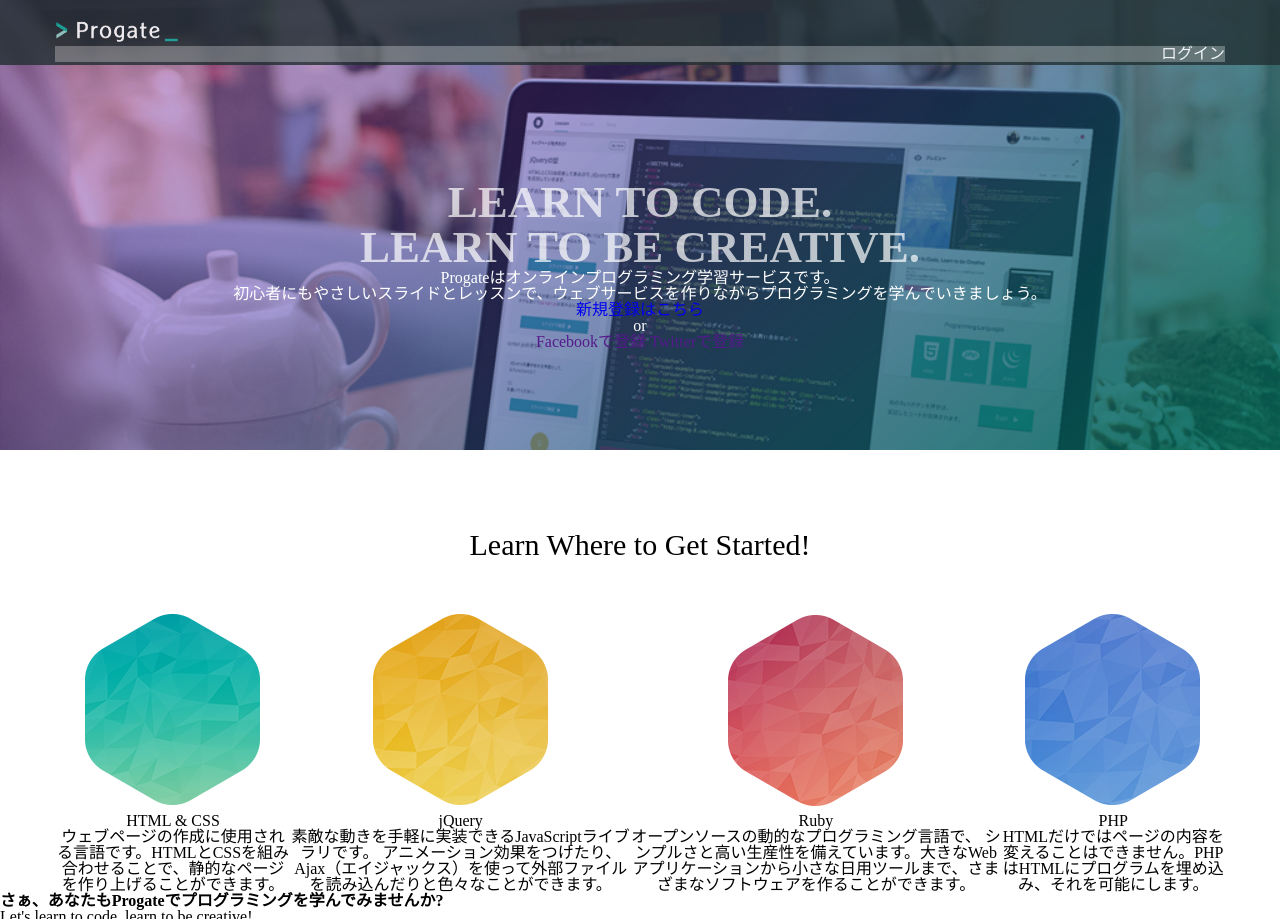
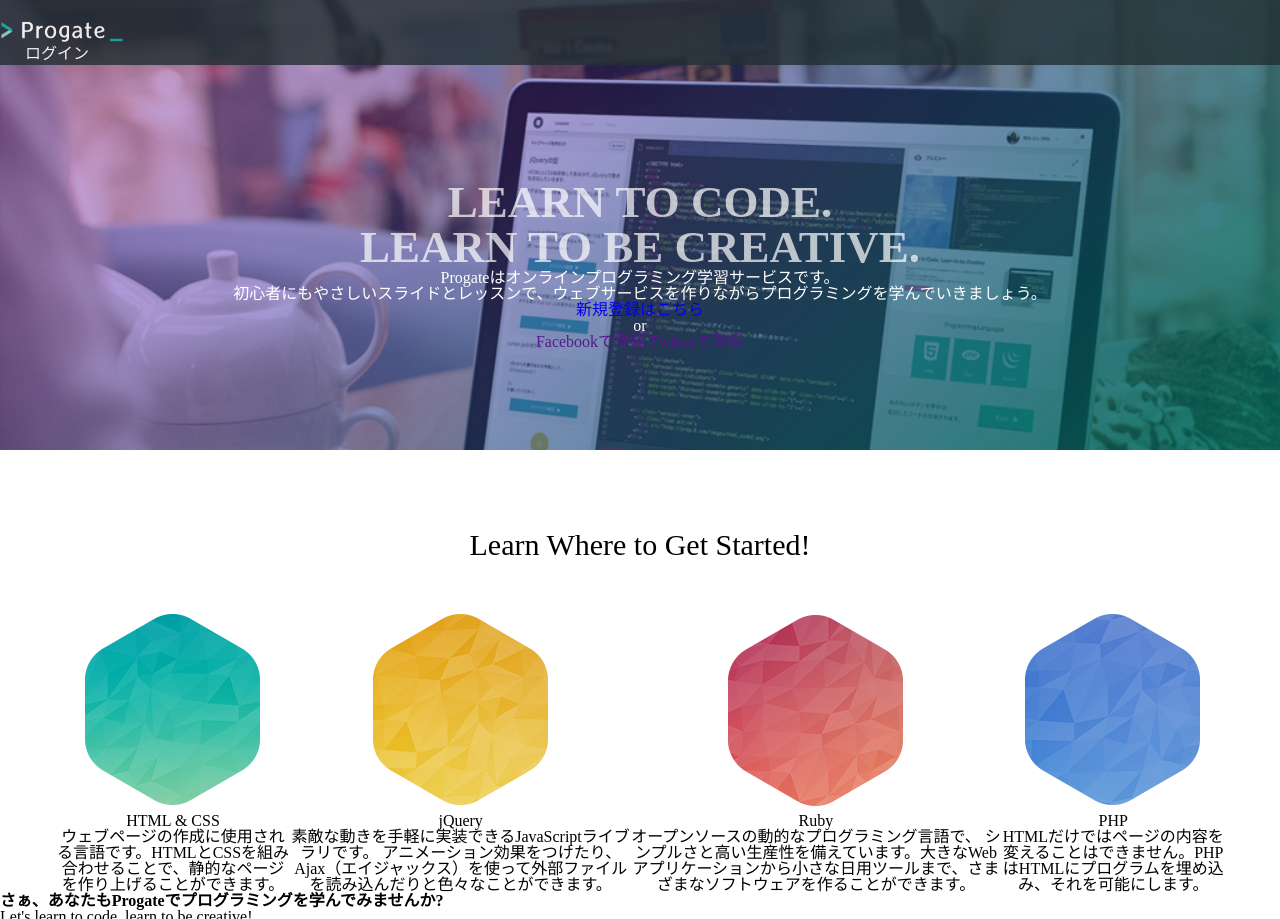
Before and after one commit to arsh-0103/araitest, a plain HTML site: page index.html in a window 1280 px wide. Shown: the top 919 px of the page. Drawn offline with Linux system fonts and the light colour scheme.

Commit message:
fix:header調整しようとして失敗

```diff
--- a/index.html
+++ b/index.html
@@ -9,13 +9,12 @@
 </head>
 <body>
   <header>
-    <div class="container">
-      <div class="logo-mark">
+    <div class class="h-container">
+      <div class="head logo-mark">
         <img class="header-logo" src="img-box/prog-8-header-logo.png">
       </div>
-        <div class="login-btn">
+      <div class="head login-btn">
           <a href="#">ログイン</a>
-        </div>
       </div>
     </div>
  </header>
--- a/style.css
+++ b/style.css
@@ -33,14 +33,10 @@
     z-index: 1000;
   }
 
-.login-btn {
-  display: flex;
-  justify-content: flex-end;
-  background-color: rgba(255, 255, 255, 0.3);
-  transition: all 0.5s;
-}
+
 
 .login-btn a {
+  padding: 0 25px;
   color: white;
 }
 
```
